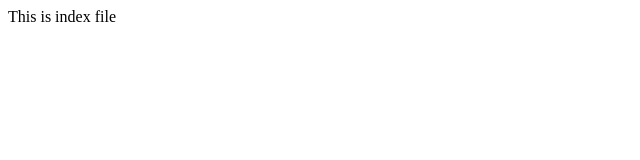
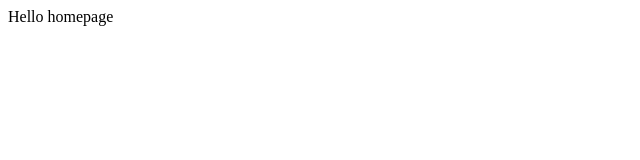
Before and after one commit to iambhattaraitanuj/learning-git, a plain HTML site: page index.html in a window 1280 px wide. Shown: the full height of the page, 0-640 px from the left. Drawn offline with Linux system fonts and the light colour scheme.

Commit message:
Initial commit

```diff
--- a/index.html
+++ b/index.html
@@ -8,6 +8,6 @@
     <title>Document</title>
   </head>
   <body>
-    This is index file
+    Hello homepage
   </body>
 </html>
```
